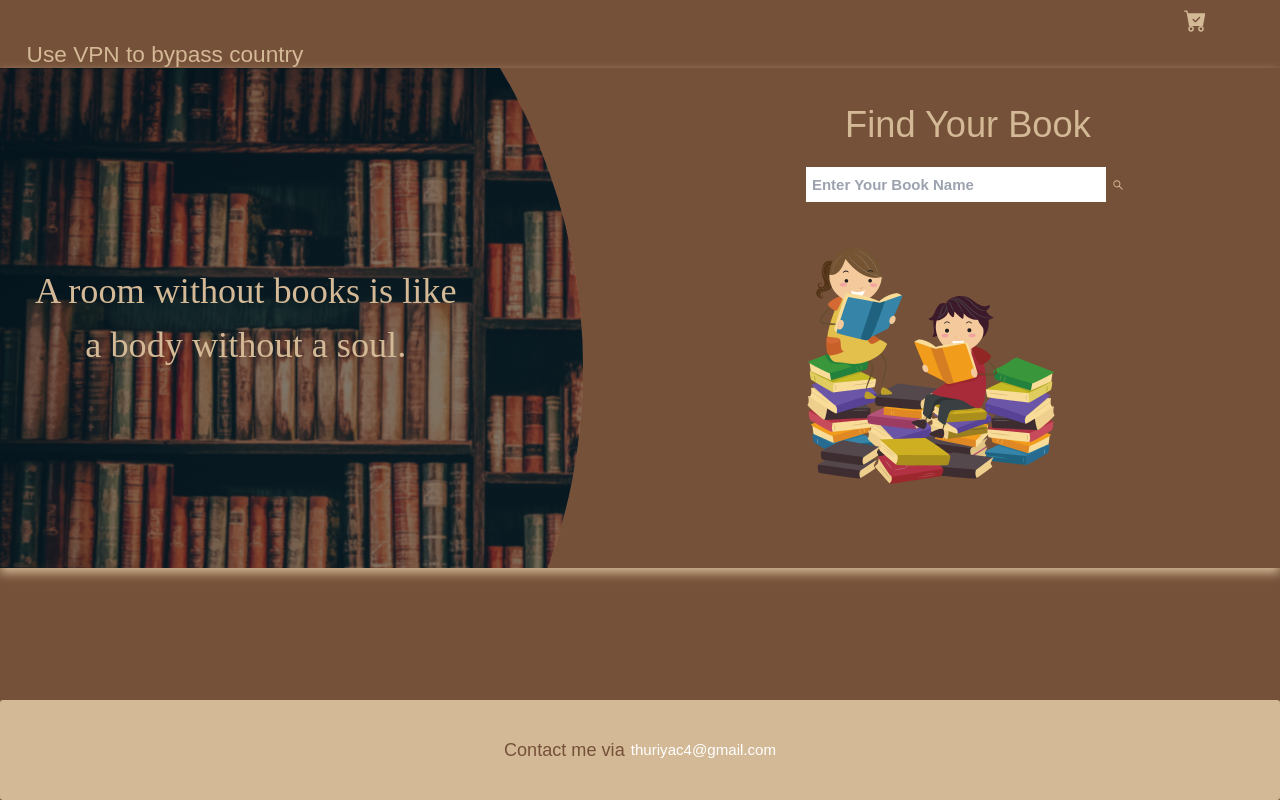
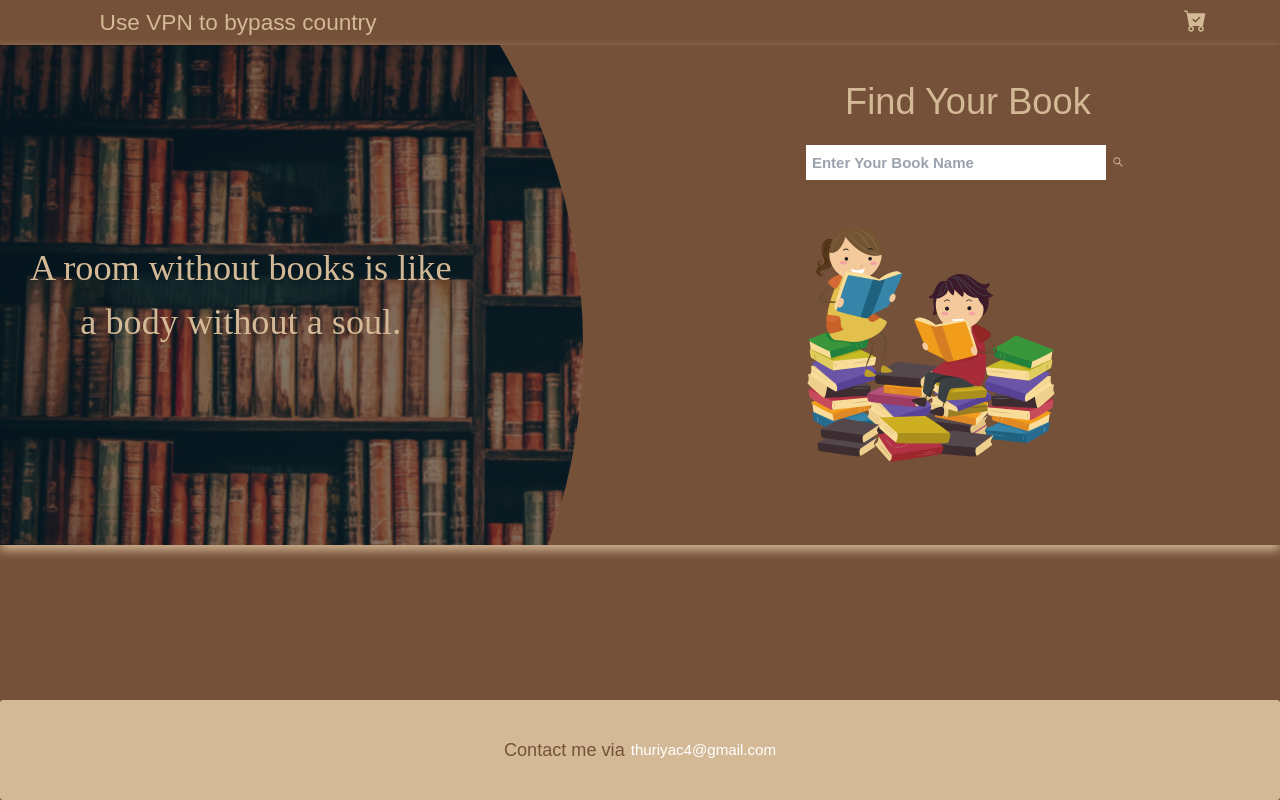
Before and after one commit to ShineEnoki/hope-book-shop, a Next.js app: page / in a window 1280 px wide. Built offline with nearby package versions, Linux system fonts and the light colour scheme.

Commit message:
change position of marquee

```diff
--- a/src/pages/index.jsx
+++ b/src/pages/index.jsx
@@ -43,20 +43,23 @@ const Main = () => {
     return (
         <div>
             <main>
-                {/* Cart */}
+                {/* Nav */}
                 <div className="flex justify-end w-[90%] mx-auto p-3 ">
+                    {/* Warn context */}
+                    <div className="w-[100vw]">
+                        <p className="marquee text-3xl text-secondary"> Use VPN to bypass country </p>
+                    </div>
+
+                    {/* CART */}
                     <div
-                        className="text-3xl text-secondary  "
+                        className="text-3xl text-secondary cursor-pointer "
                         onClick={handleCartIconClick}
                     >
                         <BsFillCartCheckFill />
                     </div>
                 </div>
 
-                {/* Warn context */}
-                <div className="w-[100vw]">
-                    <p className="marquee text-3xl text-secondary"> Use VPN to bypass country </p>
-                </div>
+
 
                 <div className="header">
 
--- a/src/styles/globals.css
+++ b/src/styles/globals.css
@@ -55,7 +55,7 @@ html{
 .row1 h1{
     font-size: 3rem;
     text-align: center;
-    margin-left: 35px;
+    margin-left: 30px;
     font-family: 'Bodoni Moda', serif;
 }
 .search{
```
